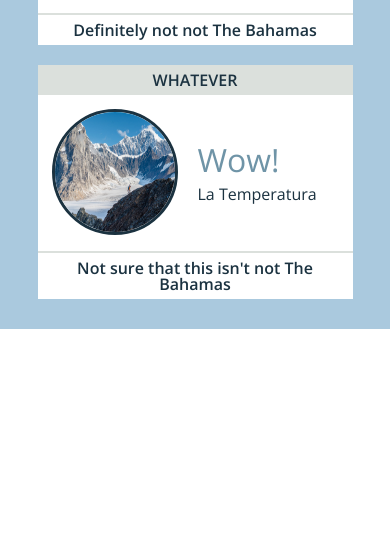
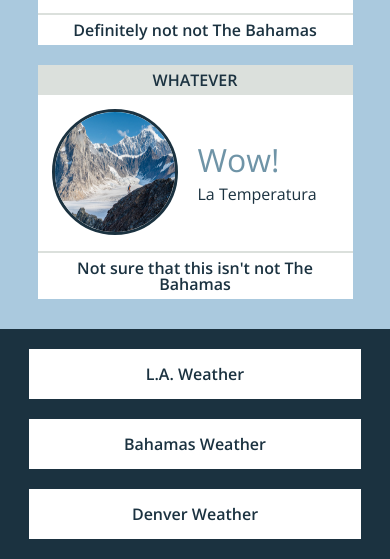
Before and after one commit to hmorri32/hb-static-comp-challenge-2, a plain HTML site: page index.html in a window 390 px wide. Shown: the part 781-1340 px from the top of the page. Before the commit the page ends 1110 px from the top, so only its background shows below. Drawn offline with nearby package versions, Linux system fonts and the light colour scheme.

Commit message:
Add Footer, Refactor Media Screens

```diff
--- a/index.html
+++ b/index.html
@@ -104,6 +104,20 @@
   </section>
 
   <footer>
+    <div class="footer-container">
+      <div class="footer-box">
+        <p> L.A. Weather</p>
+
+      </div>
+      <div class="footer-box">
+        <p> Bahamas Weather</p>
+
+      </div>
+      <div class="footer-box" id="last-box">
+        <p class="denver"> Denver Weather</p>
+
+      </div>
+    </div>
   </footer>
 
 
--- a/main.css
+++ b/main.css
@@ -134,6 +134,34 @@ header {
   margin-top: 10px;
 }
 
+.footer-container {
+  display: flex;
+  flex-wrap: wrap;
+  flex-direction: row;
+  justify-content: space-around;
+  align-items: center;
+  /*height: 150px;*/
+  background-color: #1b3240;
+}
+
+.footer-box {
+  display: flex;
+  justify-content: center;
+  align-items: center;
+  height: 50px;
+  width: 25%;
+  background-color: white;
+  margin-top: 20px;
+  margin-bottom: 20px;
+  color: #1b3240;
+  font-weight: 600;
+}
+
+.footer-box:hover {
+  cursor: pointer;
+  background-color: #aac9de;
+}
+
 
 @media screen and (max-width: 900px){
   .card {
@@ -161,6 +189,7 @@ header {
     width: 40px;
     padding: 10px;
   }
+
 }
 
 
@@ -179,6 +208,17 @@ header {
   .hamburger {
     display: block;
   }
+  .footer-container {
+    flex-direction: column;
+  }
+  .footer-box {
+    width: 50%;
+    margin-bottom: 0;
+  }
+  #last-box {
+    margin-bottom: 20px;
+  }
+
 }
 
 @media screen and (max-width: 500px) {
@@ -188,6 +228,9 @@ header {
   .pic {
     height: 120px;
     width: 120px;
+  }
+  .footer-box {
+    width: 85%;
   }
 
 }
```
